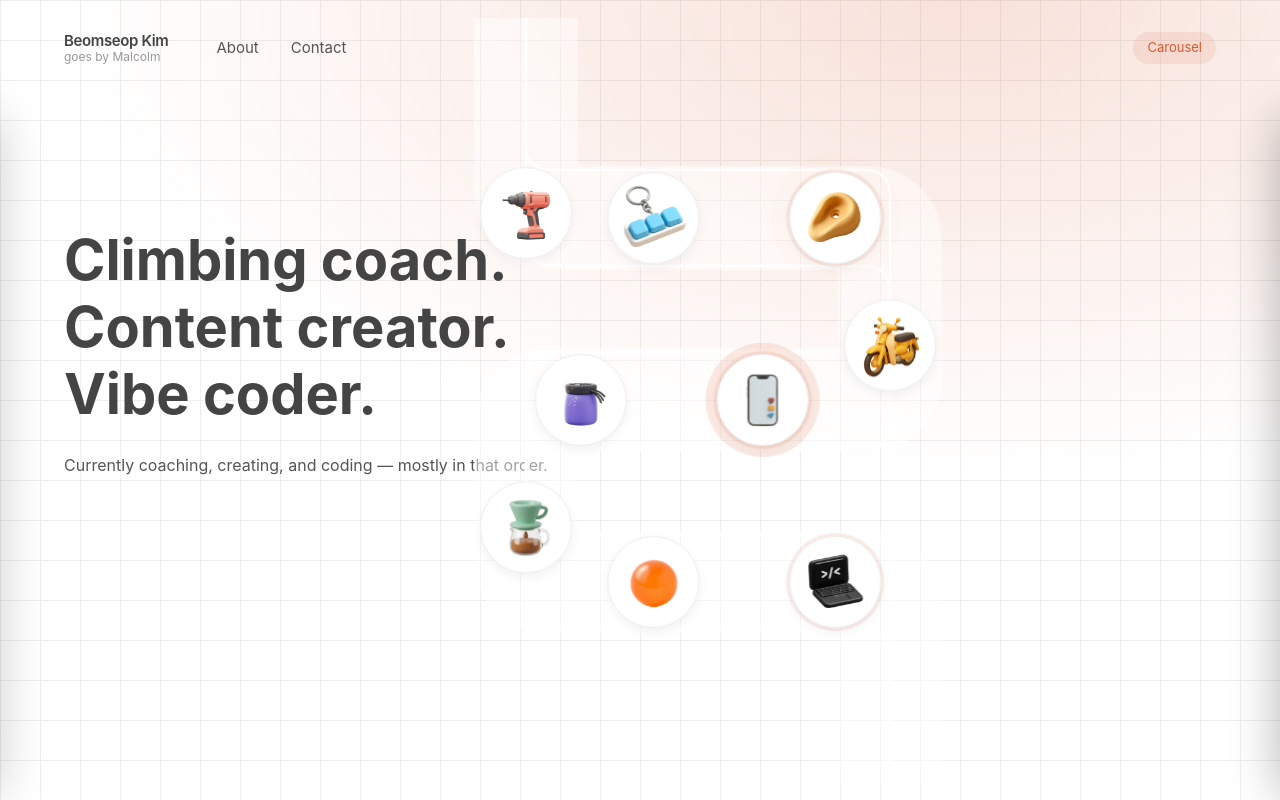
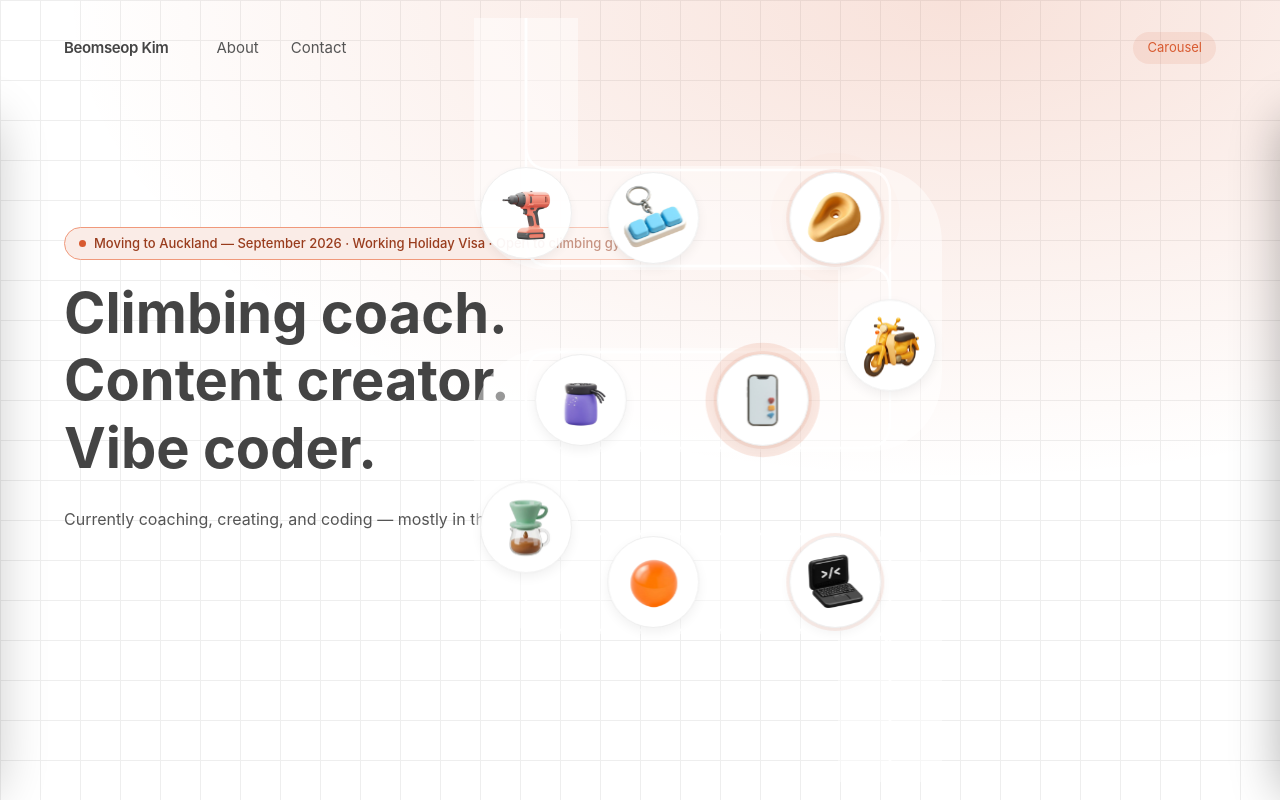
Before and after one commit to kbeomseop/portfolio, a Next.js app: page / in a window 1280 px wide. Built offline with nearby package versions, Linux system fonts and the light colour scheme; a web font is replaced by a local one.

Commit message:
홈: 상태 배너 배지 추가, 이름 표기 단순화

```diff
--- a/src/app/page.tsx
+++ b/src/app/page.tsx
@@ -8,6 +8,10 @@ import HeroGrid from "@/components/HeroGrid";
 import ProjectCarousel, { type CarouselHandle } from "@/components/ProjectCarousel";
 
 const CAROUSEL_LABELS = ["About", "Coaching", "Content", "Vibe coding", "Contact"];
+
+const STATUS_TEXT = "Moving to Auckland — September 2026 · Working Holiday Visa · Open to climbing gym roles";
+// 오클랜드 도착 후 아래로 교체:
+// const STATUS_TEXT = "Currently in Auckland · Working Holiday Visa · Open to climbing gym roles";
 
 export default function Home() {
   const [aboutOpen, setAboutOpen]   = useState(false);
@@ -51,14 +55,9 @@ export default function Home() {
       <nav className="relative z-30 flex items-center justify-between px-16 py-8">
         {/* Left group */}
         <div className="flex items-center" style={{ gap: 48 }}>
-          <div className="flex flex-col" style={{ gap: "3px" }}>
-            <span className="text-[15px] font-semibold tracking-tight text-[#444] leading-none">
-              Beomseop Kim
-            </span>
-            <span className="text-[12px] font-normal leading-none" style={{ color: "#999" }}>
-              goes by Malcolm
-            </span>
-          </div>
+          <span className="text-[15px] font-semibold tracking-tight text-[#444] leading-none">
+            Beomseop Kim
+          </span>
 
           {heroMode === "grid" ? (
             /* Grid mode: About + Contact panel toggles */
@@ -124,7 +123,32 @@ export default function Home() {
       {/* Hero headline — grid mode only */}
       {heroMode === "grid" && (
         <main className="relative z-10 px-16 pt-16 pb-32">
-          <h1 className="text-[56px] font-bold leading-[1.2]" style={{ marginTop: "calc(56px * 1.2)" }}>
+          <div
+            className="inline-flex items-center w-fit"
+            style={{
+              gap: 8,
+              fontSize: 13,
+              fontWeight: 500,
+              color: "#993C1D",
+              background: "#FAECE7",
+              border: "1px solid #F0997B",
+              borderRadius: 9999,
+              padding: "6px 14px",
+              marginTop: "calc(56px * 1.2)",
+            }}
+          >
+            <span
+              style={{
+                width: 7,
+                height: 7,
+                borderRadius: "50%",
+                background: "#D85A30",
+                flexShrink: 0,
+              }}
+            />
+            {STATUS_TEXT}
+          </div>
+          <h1 className="text-[56px] font-bold leading-[1.2]" style={{ marginTop: 20 }}>
             <Link
               href="/projects/coaching"
               className="block text-[#444] hover:text-[#D85A30] transition-colors cursor-pointer no-underline w-fit"
```
